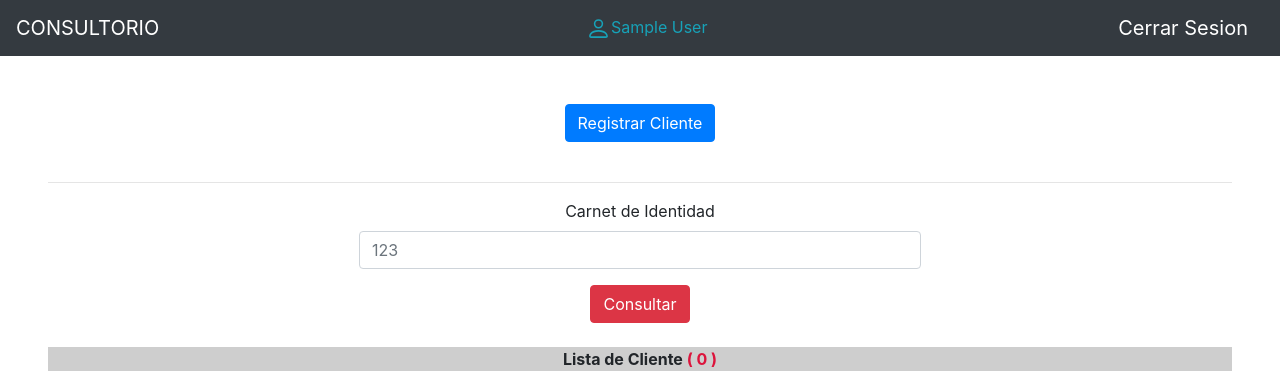
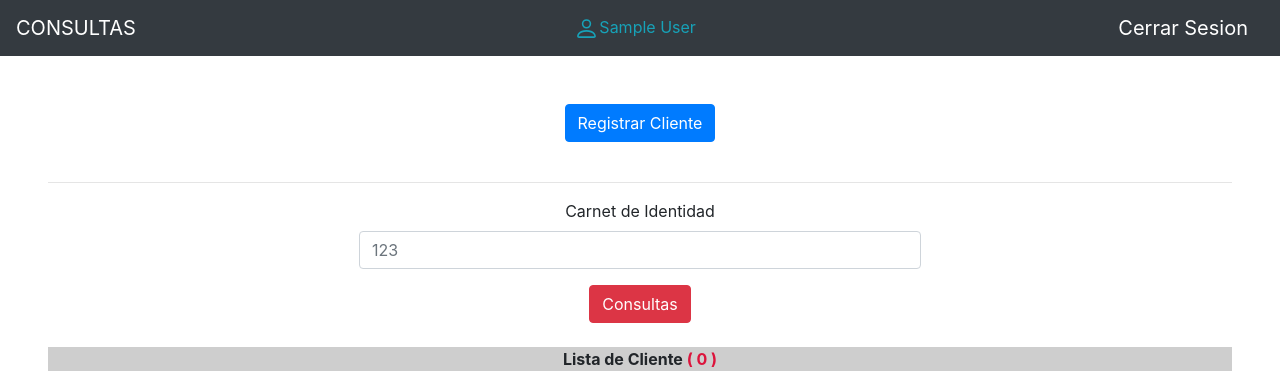
Before and after one commit to engelwar/hotel, a PHP site: page /Cliente/index.php in a window 1280 px wide. Shown: the top 379 px of the page. Run offline with PHP 8.4, Linux system fonts and the light colour scheme; the visitor is signed in with stand-in values (Sample User, id 1); data that the repository does not hold is empty.

Commit message:
Algunas mod

```diff
--- a/Cliente/index.php
+++ b/Cliente/index.php
@@ -13,7 +13,7 @@ $nombres = $_SESSION['nombres'];
 ?>
 <nav class="sb-topnav navbar navbar-expand navbar-dark bg-dark d-flex justify-content-between">
   <!-- Navbar Brand-->
-  <a class="navbar-brand ps-3" href="../index.php">CONSULTORIO</a>
+  <a class="navbar-brand ps-3" href="../index.php">CONSULTAS</a>
   <!-- Navbar-->
   <span class="text-info fs-2"><svg xmlns="http://www.w3.org/2000/svg" width="25" height="25" fill="currentColor" class="bi bi-person" viewBox="0 0 16 16">
       <path d="M8 8a3 3 0 1 0 0-6 3 3 0 0 0 0 6zm2-3a2 2 0 1 1-4 0 2 2 0 0 1 4 0zm4 8c0 1-1 1-1 1H3s-1 0-1-1 1-4 6-4 6 3 6 4zm-1-.004c-.001-.246-.154-.986-.832-1.664C11.516 10.68 10.289 10 8 10c-2.29 0-3.516.68-4.168 1.332-.678.678-.83 1.418-.832 1.664h10z" />
@@ -55,7 +55,7 @@ $nombres = $_SESSION['nombres'];
         <input type="number" class="form-control" id="ci" name="ci" placeholder="123">
       </div>
       <div class="text-center">
-        <button class="btn btn-danger">Consultar</button>
+        <button class="btn btn-danger">Consultas</button>
       </div>
     </form>
   </div>
--- a/Personal/index.php
+++ b/Personal/index.php
@@ -14,7 +14,7 @@ $nombres = $_SESSION['nombres'];
 
 <nav class="sb-topnav navbar navbar-expand navbar-dark bg-dark d-flex justify-content-between">
   <!-- Navbar Brand-->
-  <a class="navbar-brand ps-3" href="../index.php">CONSULTORIO</a>
+  <a class="navbar-brand ps-3" href="../index.php">CONSULTAS</a>
   <!-- Navbar-->
   <span class="text-info fs-2"><svg xmlns="http://www.w3.org/2000/svg" width="25" height="25" fill="currentColor" class="bi bi-person" viewBox="0 0 16 16">
       <path d="M8 8a3 3 0 1 0 0-6 3 3 0 0 0 0 6zm2-3a2 2 0 1 1-4 0 2 2 0 0 1 4 0zm4 8c0 1-1 1-1 1H3s-1 0-1-1 1-4 6-4 6 3 6 4zm-1-.004c-.001-.246-.154-.986-.832-1.664C11.516 10.68 10.289 10 8 10c-2.29 0-3.516.68-4.168 1.332-.678.678-.83 1.418-.832 1.664h10z" />
@@ -55,7 +55,7 @@ $nombres = $_SESSION['nombres'];
         <input type="number" class="form-control" id="ci" name="ci" placeholder="123">
       </div>
       <div class="text-center">
-        <button class="btn btn-danger">Consultar</button>
+        <button class="btn btn-danger">Consultas</button>
       </div>
     </form>
   </div>
--- a/include/header.php
+++ b/include/header.php
@@ -5,7 +5,7 @@
     <meta charset="utf-8">
     <meta name="viewport" content="width=device-width, initial-scale=1.0">
     <meta http-equiv="X-UA-Compatible" content="ie=edge">
-    <title>Consultorio</title>
+    <title>Hotel</title>
     <link rel="stylesheet" type="text/css" href="../css/bootstrap.css">
     <link rel="stylesheet" type="text/css" href="../css/cargando.css">
     <style>
--- a/index.php
+++ b/index.php
@@ -34,7 +34,7 @@ $rol = $_SESSION['rol'];
 
   <nav class="sb-topnav navbar navbar-expand navbar-dark bg-dark d-flex justify-content-between">
     <!-- Navbar Brand-->
-    <a class="navbar-brand ps-3" href="index.php">CONSULTORIO</a>
+    <a class="navbar-brand ps-3" href="index.php">CONSULTAS</a>
     <!-- Navbar-->
     <span class="text-info fs-2"><svg xmlns="http://www.w3.org/2000/svg" width="25" height="25" fill="currentColor" class="bi bi-person" viewBox="0 0 16 16">
           <path d="M8 8a3 3 0 1 0 0-6 3 3 0 0 0 0 6zm2-3a2 2 0 1 1-4 0 2 2 0 0 1 4 0zm4 8c0 1-1 1-1 1H3s-1 0-1-1 1-4 6-4 6 3 6 4zm-1-.004c-.001-.246-.154-.986-.832-1.664C11.516 10.68 10.289 10 8 10c-2.29 0-3.516.68-4.168 1.332-.678.678-.83 1.418-.832 1.664h10z" />
--- a/login_cliente.php
+++ b/login_cliente.php
@@ -58,7 +58,7 @@ if ($_POST) {
 
   <div class="jumbotron mb-0 d-flex align-items-center" style="height: 100vh;">
     <div class="container w-50 bg-white p-5">
-      <h1 class="text-secondary text-center mb-4">Iniciar Sesion - Paciente</h1>
+      <h1 class="text-secondary text-center mb-4">Iniciar Sesion - Cliente</h1>
       <form method="POST" action="<?php echo $_SERVER['PHP_SELF']; ?>">
         <div class="mb-3">
           <label for="exampleInputEmail1" class="form-label">Correo Electronico</label>
--- a/principal.php
+++ b/principal.php
@@ -5,7 +5,7 @@
     <meta charset="utf-8">
     <meta name="viewport" content="width=device-width, initial-scale=1.0">
     <meta http-equiv="X-UA-Compatible" content="ie=edge">
-    <title>Consultorio</title>
+    <title>Hotel</title>
     <link rel="stylesheet" type="text/css" href="css/bootstrap.css">
     <link rel="stylesheet" type="text/css" href="css/cargando.css">
 </head>
```
